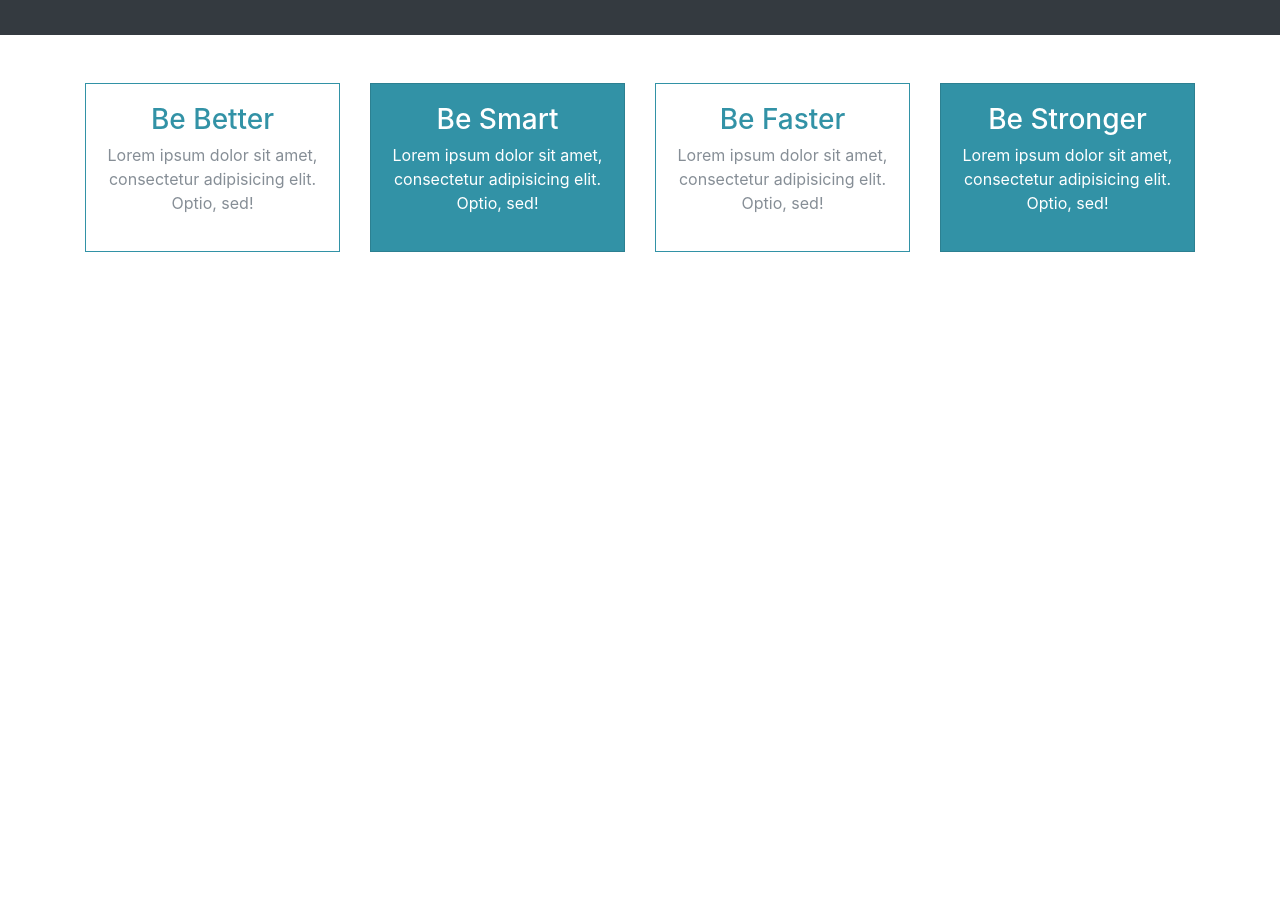
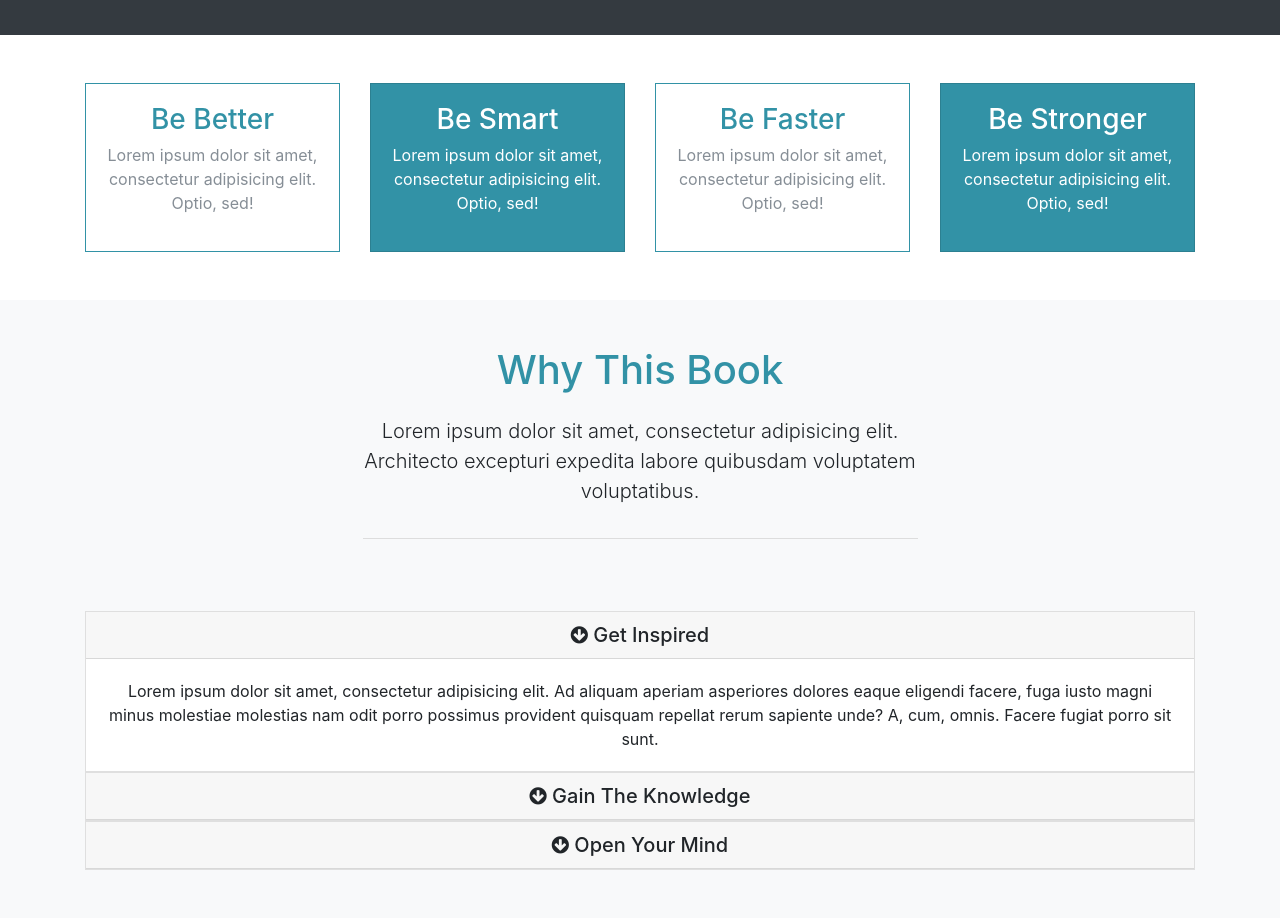
Before and after one commit to KvinLiu/miZuxe, a website: page src/index.html in a window 1280 px wide. Shown: the part 814-1732 px from the top of the page. Before the commit the page ends 1114 px from the top, so only its background shows below. Drawn offline with Linux system fonts and the light colour scheme.

Commit message:
Add About section with accordion

```diff
--- a/src/index.html
+++ b/src/index.html
@@ -135,6 +135,67 @@
 	  </div>
   </section>
 
+  <!-- ABOUT / WHY SECTION -->
+  <section id="about" class="py-5 text-center bg-light">
+	  <div class="container">
+		  <div class="row">
+			  <div class="col">
+				  <div class="info-header mb-5">
+					  <h1 class="text-primary pb-3">Why This Book</h1>
+					  <p class="lead pb-3">
+						  Lorem ipsum dolor sit amet, consectetur adipisicing elit. Architecto excepturi expedita labore quibusdam voluptatem voluptatibus.
+					  </p>
+				  </div>
+				  <!-- ACCORDION -->
+				  <div id="accordion" row="tablist">
+					  <div class="card">
+						  <div class="card-header" id="heading1">
+							  <h5 class="mb-0">
+								  <div href="#collapse1" data-toggle="collapse" data-parent="#accordion">
+									  <i class="fa fa-arrow-circle-down"></i> Get Inspired
+								  </div>
+							  </h5>
+						  </div>
+						  <div id="collapse1" class="collapse show">
+							  <div class="card-body">
+								  Lorem ipsum dolor sit amet, consectetur adipisicing elit. Ad aliquam aperiam asperiores dolores eaque eligendi facere, fuga iusto magni minus molestiae molestias nam odit porro possimus provident quisquam repellat rerum sapiente unde? A, cum, omnis. Facere fugiat porro sit sunt.
+							  </div>
+						  </div>
+					  </div>
+					  <div class="card">
+						  <div class="card-header" id="heading2">
+							  <h5 class="mb-0">
+								  <div href="#collapse2" data-toggle="collapse" data-parent="#accordion">
+									  <i class="fa fa-arrow-circle-down"></i> Gain The Knowledge
+								  </div>
+							  </h5>
+						  </div>
+						  <div id="collapse2" class="collapse">
+							  <div class="card-body">
+								  Lorem ipsum dolor sit amet, consectetur adipisicing elit. Ad aliquam aperiam asperiores dolores eaque eligendi facere, fuga iusto magni minus molestiae molestias nam odit porro possimus provident quisquam repellat rerum sapiente unde? A, cum, omnis. Facere fugiat porro sit sunt.
+							  </div>
+						  </div>
+					  </div>
+					  <div class="card">
+						  <div class="card-header" id="heading3">
+							  <h5 class="mb-0">
+								  <div href="#collapse3" data-toggle="collapse" data-parent="#accordion">
+									  <i class="fa fa-arrow-circle-down"></i> Open Your Mind
+								  </div>
+							  </h5>
+						  </div>
+						  <div id="collapse3" class="collapse">
+							  <div class="card-body">
+								  Lorem ipsum dolor sit amet, consectetur adipisicing elit. Ad aliquam aperiam asperiores dolores eaque eligendi facere, fuga iusto magni minus molestiae molestias nam odit porro possimus provident quisquam repellat rerum sapiente unde? A, cum, omnis. Facere fugiat porro sit sunt.
+							  </div>
+						  </div>
+					  </div>
+				  </div>
+			  </div>
+		  </div>
+	  </div>
+  </section>
+
 	<script src="js/jquery.min.js"></script>
 	<script src="js/popper.min.js"></script>
 	<script src="js/bootstrap.min.js"></script>
--- a/src/sass/style.sass
+++ b/src/sass/style.sass
@@ -30,3 +30,8 @@ body
 		left: 0
 		width: 100%
 		height: 100%
+
+.info-header
+	width: 50%
+	margin: auto
+	border-bottom: 1px #ddd solid
```
Also changed, not shown: src/css/style.css.
